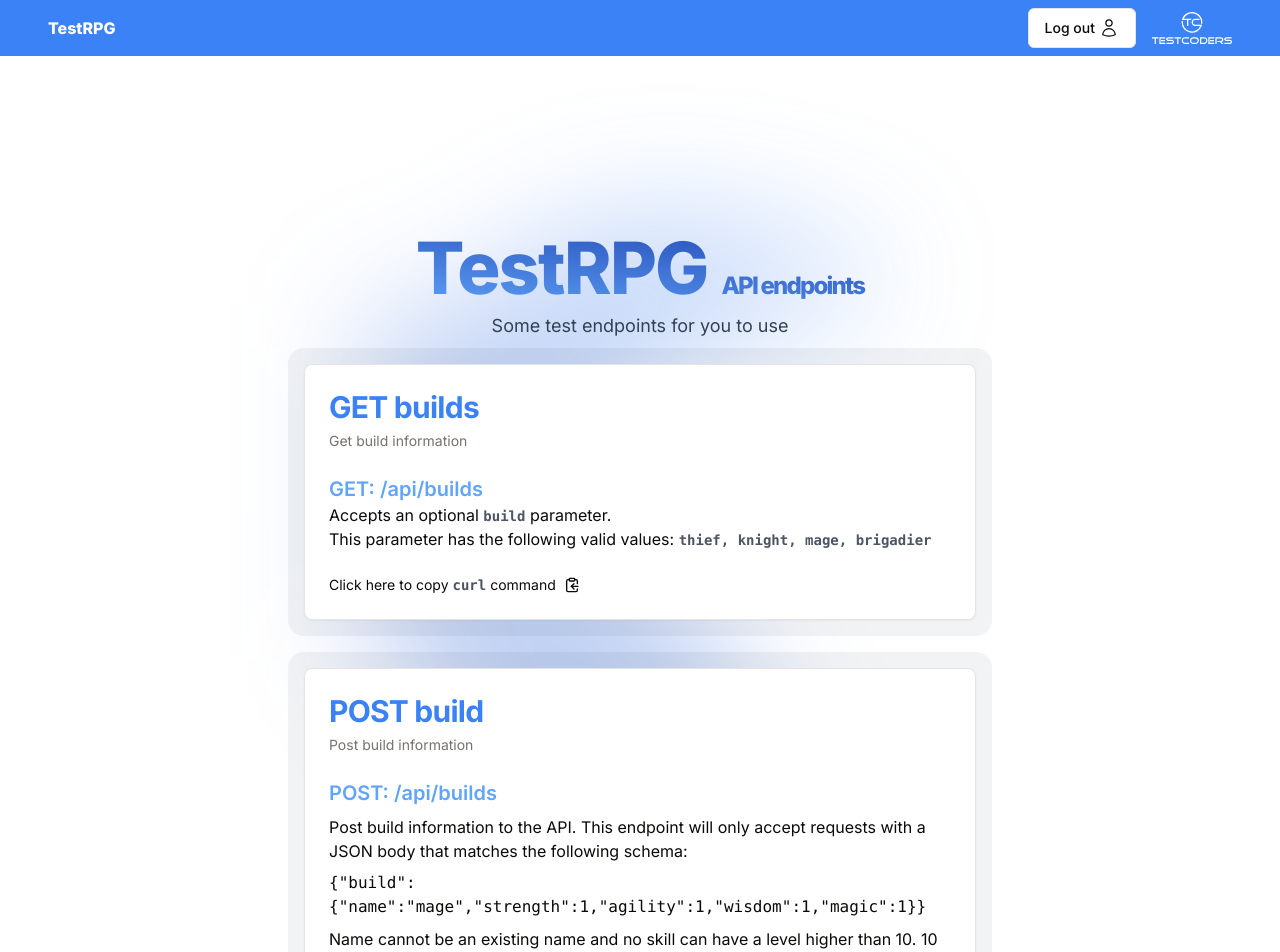
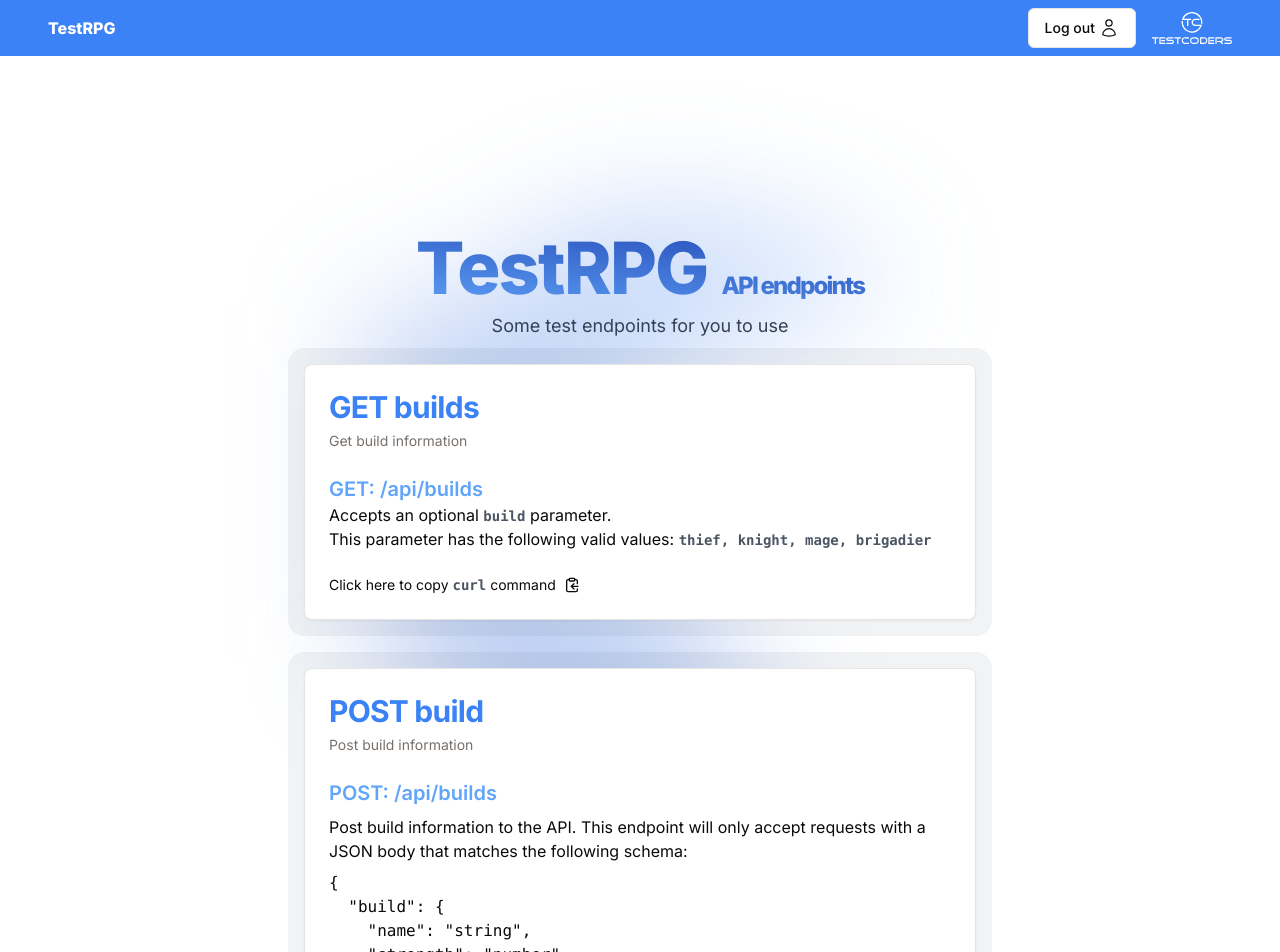
Before and after one commit to smartbartdev/testrpg, a Next.js app: page /api in a window 1280 px wide. Shown: the top 952 px of the page. Built offline with nearby package versions, Linux system fonts and the light colour scheme.

Commit message:
chore: prettify json output

```diff
--- a/src/components/api-explainer.tsx
+++ b/src/components/api-explainer.tsx
@@ -71,13 +71,13 @@ export function ApiEndpoints() {
         </p>
         <pre className={"whitespace-pre-wrap"}>{JSON.stringify({
           "build": {
-            "name": "mage",
-            "strength": 1,
-            "agility": 1,
-            "wisdom": 1,
-            "magic": 1
+            "name": "string",
+            "strength": "number",
+            "agility": "number",
+            "wisdom": "number",
+            "magic": "number"
           }
-        })}</pre>
+        }, undefined, 2)}</pre>
         <p>
           Name cannot be an existing name and no skill can have a level higher than 10. 10 is also the maximum
           for the sum of all skills combined.
```
